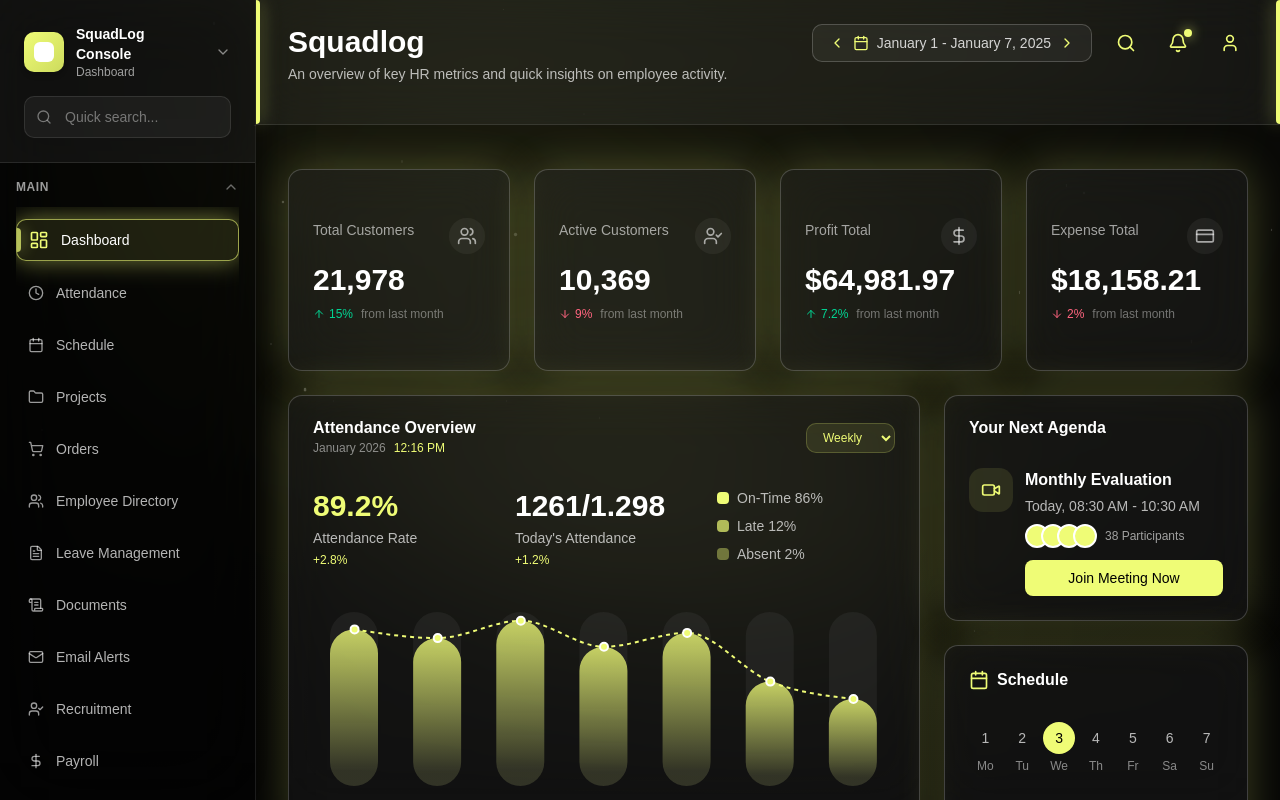
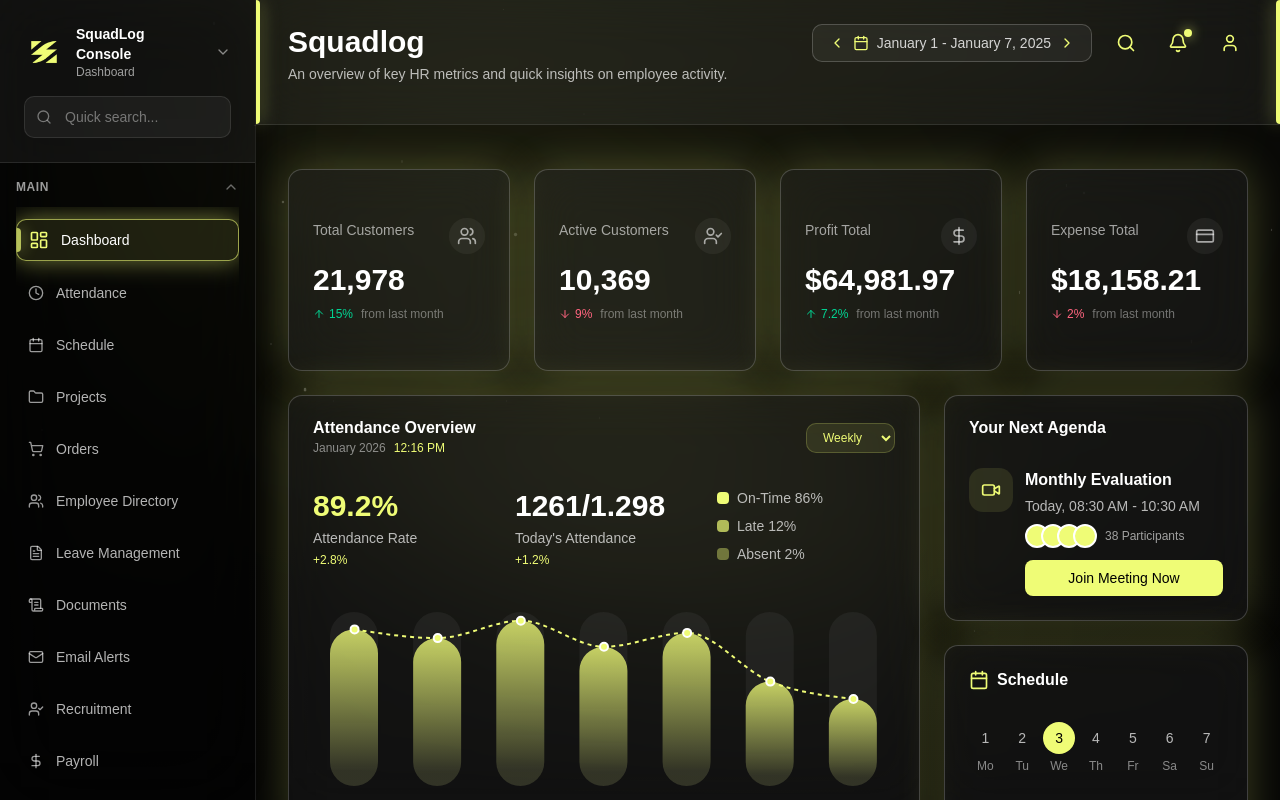
Before and after one commit to nexoviasoft/nexoviasoft-console, a Next.js app: page / in a window 1280 px wide. Built offline with nearby package versions, Linux system fonts and the light colour scheme; no server answers; a web font is replaced by a local one.

Commit message:
upadte icon squadlog

```diff
--- a/src/components/layout/Sidebar.jsx
+++ b/src/components/layout/Sidebar.jsx
@@ -161,11 +161,10 @@ const Sidebar = () => {
 
   return (
     <div className="w-64 h-screen flex flex-col border-r border-white/10 bg-black/40 backdrop-blur-2xl text-white shadow-[0_0_40px_rgba(0,0,0,0.7)]">
-      <div className="p-6 border-b border-white/10 bg-white/5 backdrop-blur-xl">
+      <div className="p-6 border-b border-white/10 bg-white/5 backdrop-blur-xl ">
         <div className="flex items-center gap-3 mb-4 group">
-          <div className="w-10 h-10 bg-gradient-to-br from-[#EFFC76] to-[#cddb5e] rounded-lg flex items-center justify-center shadow-md shadow-[0_0_24px_rgba(239,252,118,0.6)] transition-transform duration-300 group-hover:scale-110 group-hover:rotate-3">
-            <div className="w-5 h-5 bg-white rounded-sm"></div>
-          </div>
+          <img src="/customIcon.png" className="w-10 h-9  "></img>
+
           <div className="flex-1">
             <div className="font-bold text-sm text-white transition-colors group-hover:text-[#EFFC76]">
               SquadLog Console
```
Also changed, not shown: public/customIcon.png (added).
